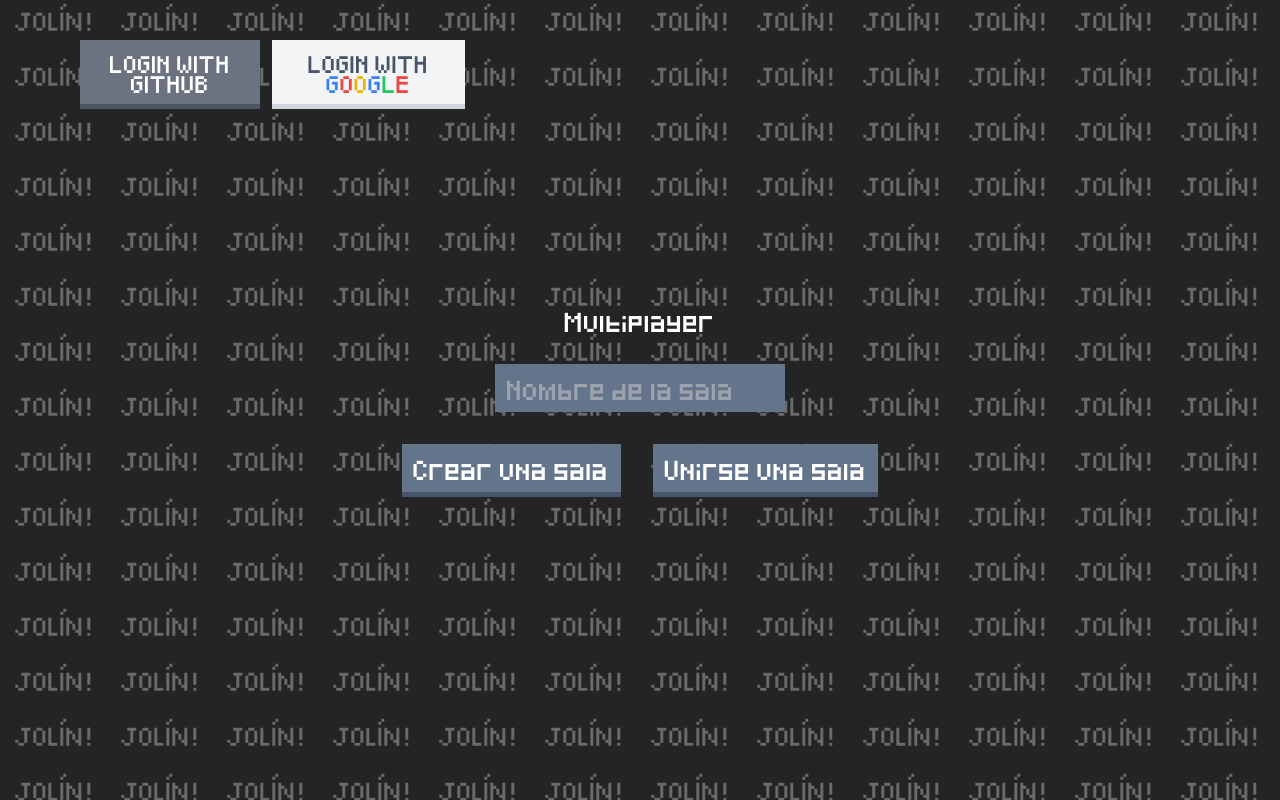
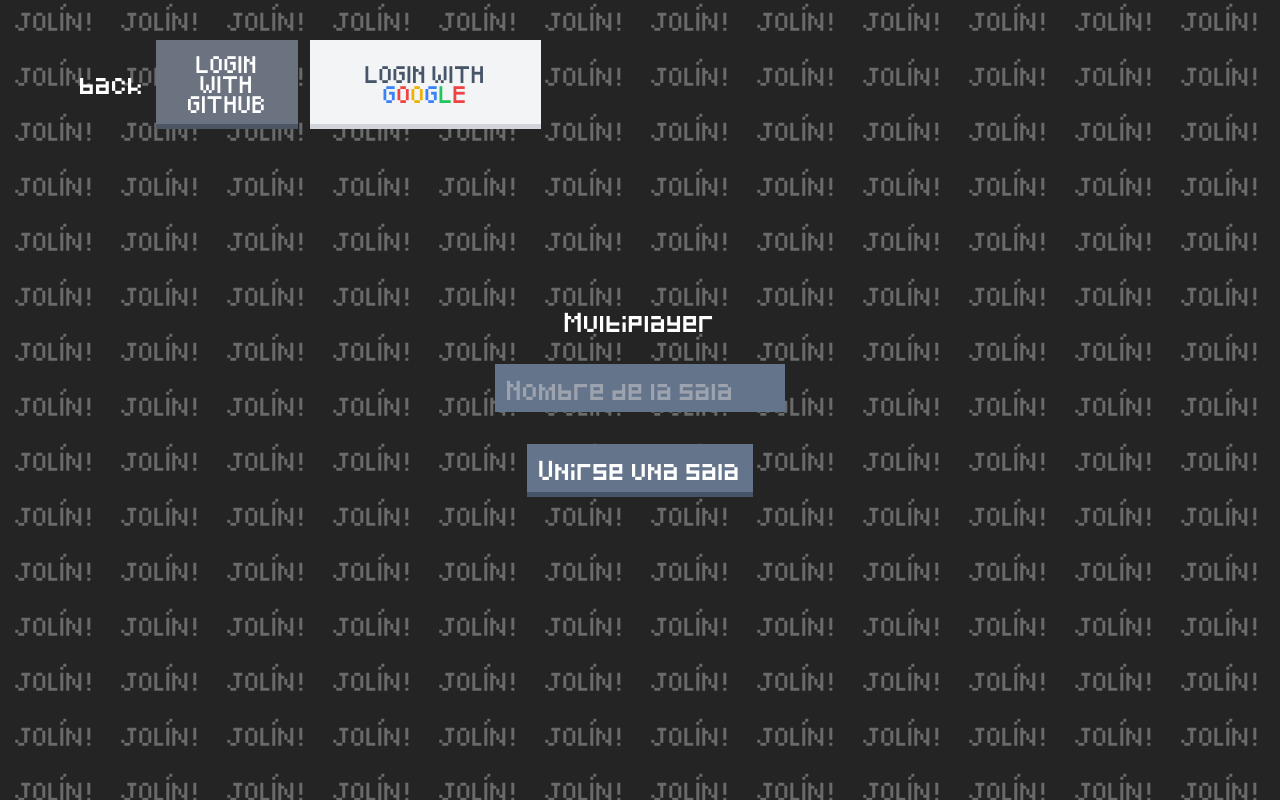
Before and after one commit to ikurotime/hackafor, a React (Vite) app: page /lobby in a window 1280 px wide. Built offline with nearby package versions, Linux system fonts and the light colour scheme; no server answers.

Commit message:
feat: add vercel.json and remove button

```diff
--- a/public/api/hola.ts
+++ /dev/null
@@ -1,3 +0,0 @@
-export default function hola(req, res) {
-  return res.json({ hola: 'mundo' })
-}
--- a/src/Lobby.jsx
+++ b/src/Lobby.jsx
@@ -3,14 +3,6 @@ import { useRouter, useLocation } from 'wouter'
 
 import Button from './components/Button'
 import SocialButtons from './components/SocialButtons'
-
-const api = {
-  room: {
-    create: async () => {
-      return '123'
-    }
-  }
-}
 
 export default function Lobby() {
   const [id, setId] = useState('')
@@ -18,12 +10,6 @@ export default function Lobby() {
 
   function handleJoin() {
     setLocation(`/${id}`)
-  }
-
-  async function handleCreate() {
-    const room = await api.room.create(id)
-
-    setLocation(`/${room}`)
   }
 
   return (
@@ -35,16 +21,10 @@ export default function Lobby() {
           value={id}
           onChange={(e) => setId(e.target.value)}
           type='text'
-          placeholder='Nombre de la sala'
+        placeholder='Nombre de la sala'
           className='bg-slate-500 shadow-slate-600 p-3'
         />
         <div className='flex gap-8'>
-          <Button
-            onClick={handleCreate}
-            className='bg-slate-500 shadow-slate-600'
-          >
-            Crear una sala
-          </Button>
           <Button
             onClick={handleJoin}
             className='bg-slate-500 shadow-slate-600'
--- a/src/Multiplayer.jsx
+++ b/src/Multiplayer.jsx
@@ -30,7 +30,8 @@ export default function Multiplayer() {
     })
   }, [user])
 
-  if(!user?.uid) return (
+  if (!user?.uid)
+    return (
       <div className='App'>
         <div className='Container gap-8 h-screen w-screen grid place-content-center'>
           <SocialButtons />
@@ -46,7 +47,7 @@ export default function Multiplayer() {
     setCount(count + 1)
   }
 
-  console.log('count, users:', count, users);
+  console.log('count, users:', count, users)
 
   return (
     <div className='App'>
@@ -54,8 +55,9 @@ export default function Multiplayer() {
         <LogOut />
         <SocialButtons className={'absolute top-10 left-10'} />
         <h1>Multiplayer</h1>
-        <article className="grid grid-cols-2 gap-8">
-          {Object.entries(users).map(([id, {jolin: count}]) => (
+        <article className='grid grid-cols-2 gap-8'>
+          {users &&
+            Object.entries(users).map(([id, { jolin: count }]) => (
               <div className='flex gap-3' key={id}>
                 <h2> Jolines {id === user.uid && `(tu)`}:</h2>{' '}
                 <span className='group-active:scale-110'>{count ?? 0}</span>
--- a/src/components/SocialButtons.jsx
+++ b/src/components/SocialButtons.jsx
@@ -19,7 +19,7 @@ export default function SocialButtons({ className = '' }) {
     setUser: state.setUser,
     setError: state.setError
   }))
-
+  const [location, setLocation] = useLocation()
   const signInWith = (provider) => {
     signInWithPopup(auth, provider)
       .then((result) => {
@@ -52,8 +52,13 @@ export default function SocialButtons({ className = '' }) {
   }
   return (
     <div className={'flex gap-3 ' + className}>
+      {location !== '/' && (
+        <button onClick={() => setLocation('/')}>back</button>
+      )}
       {user ? (
-        <p>Logged in as {user.displayName}</p>
+        <p className='max-w-[300px]'>
+          Logged in as: <br /> {user.displayName}
+        </p>
       ) : (
         <>
           <Button
```
Also changed, not shown: vercel.json (added). Lines whose indentation alone changed are shown as unchanged.
